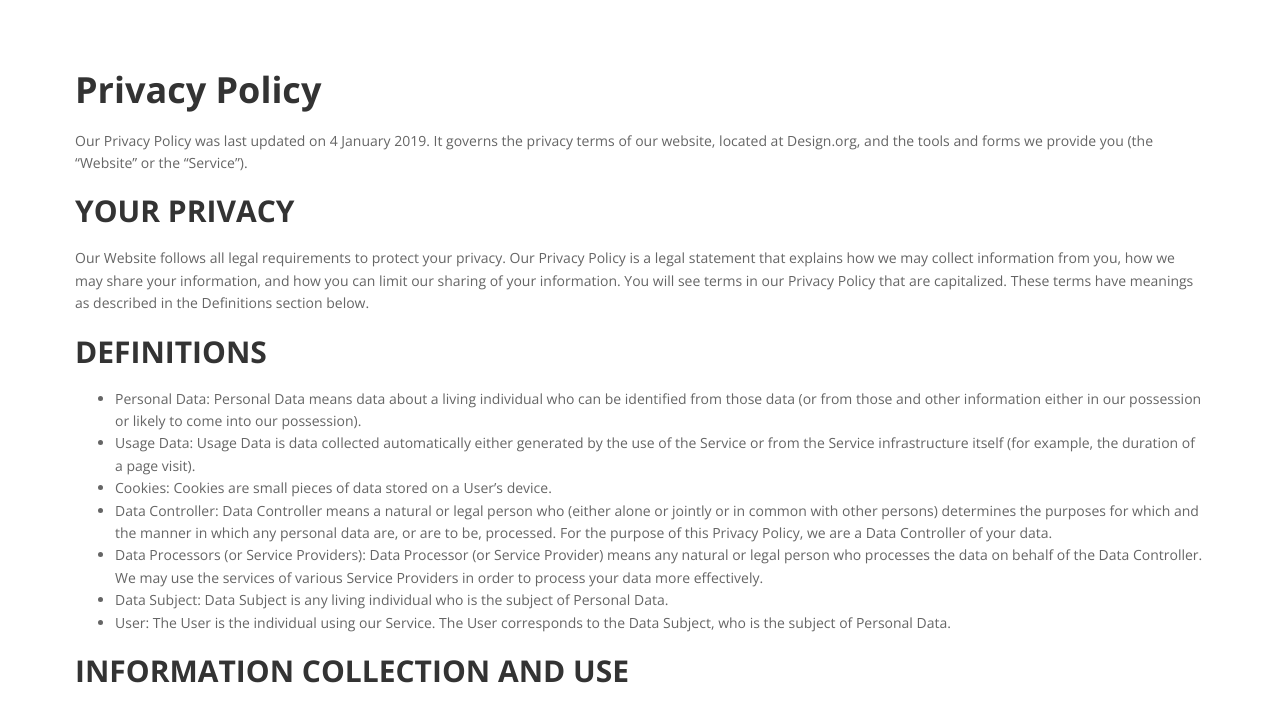
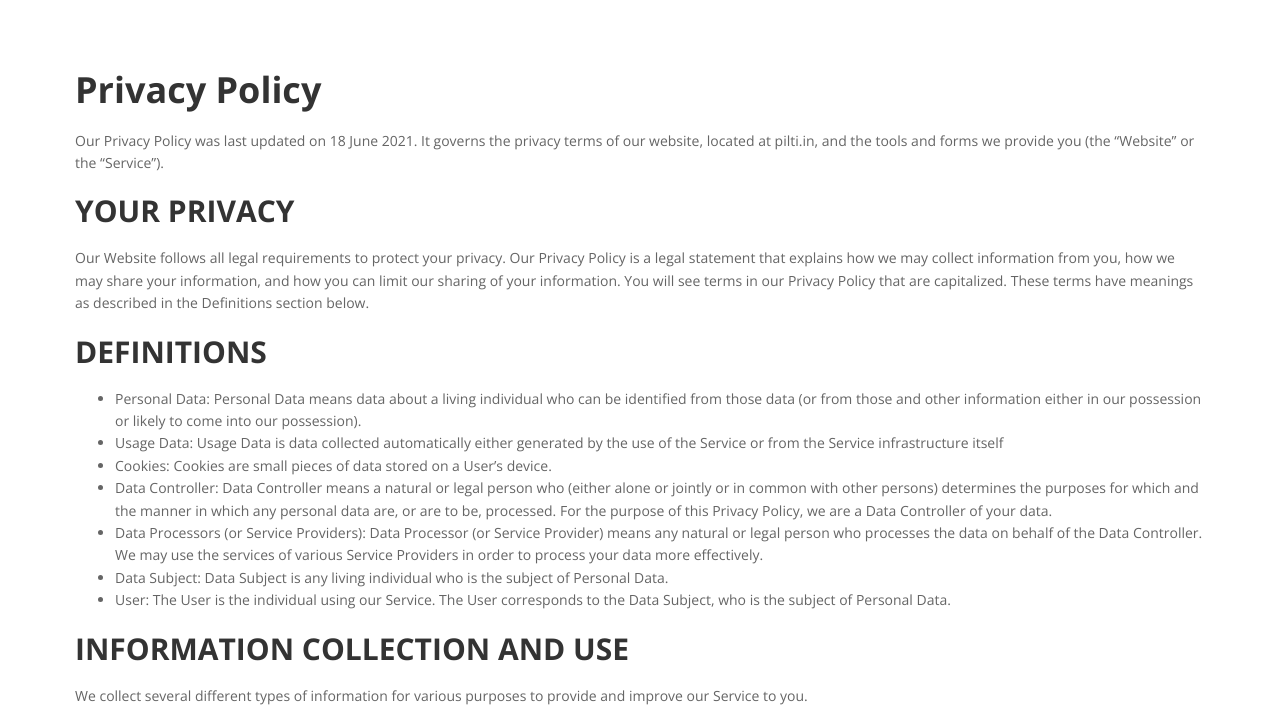
Before and after one commit to PiltiSmart/Piltiwebsite, a PHP site: page /privacy.php in a window 1280 px wide. Shown: the part 70-779 px from the top of the page. Run offline with PHP 8.4, Linux system fonts and the light colour scheme; some libraries are stand-ins or nearby versions.

Commit message:
SD-95 - Privacy and terms page

```diff
--- a/privacy.php
+++ b/privacy.php
@@ -61,8 +61,8 @@
                 <article id="post-9" class="post-9 page type-page status-publish hentry">
 
                     <div class="at-above-post-page addthis_tool" data-url="https://design.org/privacy-policy/"></div>
-                    <p>Our Privacy Policy was last updated on 4 January 2019. It governs the privacy terms of our
-                        website, located at Design.org, and the tools and forms we provide you (the “Website” or the
+                    <p>Our Privacy Policy was last updated on 18 June 2021. It governs the privacy terms of our
+                        website, located at pilti.in, and the tools and forms we provide you (the “Website” or the
                         “Service”).</p>
 
 
@@ -88,8 +88,7 @@
                             those data (or from those and other information either in our possession or likely to come
                             into our possession).</li>
                         <li>Usage Data: Usage Data is data collected automatically either generated by the use of the
-                            Service or from the Service infrastructure itself (for example, the duration of a page
-                            visit).</li>
+                            Service or from the Service infrastructure itself </li>
                         <li>Cookies: Cookies are small pieces of data stored on a User’s device.</li>
                         <li>Data Controller: Data Controller means a natural or legal person who (either alone or
                             jointly or in common with other persons) determines the purposes for which and the manner in
@@ -266,13 +265,13 @@
 
 
 
-                    <p>If you are from the European Economic Area (EEA), Design.org legal basis for collecting and using
+                    <p>If you are from the European Economic Area (EEA), pilti.in legal basis for collecting and using
                         the personal information described in this Privacy Policy depends on the Personal Data we
                         collect and the specific context in which we collect it.</p>
 
 
 
-                    <p>Design.org may process your Personal Data because:</p>
+                    <p>Pilti.in may process your Personal Data because:</p>
 
 
 
@@ -291,7 +290,7 @@
 
 
                     <p>If you are a resident of the European Economic Area (EEA), you have certain data protection
-                        rights. Design.org aims to take reasonable steps to allow you to correct, amend, delete, or
+                        rights. pilti.in aims to take reasonable steps to allow you to correct, amend, delete, or
                         limit the use of your Personal Data.</p>
 
 
@@ -316,7 +315,7 @@
                         <li>The right to data portability. You have the right to be provided with a copy of your
                             Personal Data in a structured, machine-readable and commonly used format.</li>
                         <li>The right to withdraw consent. You also have the right to withdraw your consent at any time
-                            where Design.org relied on your consent to process your personal information.</li>
+                            where pilti.in relied on your consent to process your personal information.</li>
                     </ul>
 
 
@@ -377,7 +376,7 @@
 
 
 
-                    <h3>Segment</h3>
+                    <!-- <h3>Segment</h3>
 
 
 
@@ -399,7 +398,7 @@
 
 
                     <p>For more information on the privacy practices of SendGrid, please visit the SendGrid Privacy
-                        &amp; Terms web pages: https://sendgrid.com/policies/tos/</p>
+                        &amp; Terms web pages: https://sendgrid.com/policies/tos/</p> -->
 
 
 
@@ -416,7 +415,7 @@
 
 
 
-                    <h2>PAYMENTS</h2>
+                    <!-- <h2>PAYMENTS</h2>
 
 
 
@@ -435,7 +434,7 @@
 
 
                     <p>The payment processors we work is Stripe. Their Privacy Policy can be viewed at
-                        https://stripe.com/us/privacy</p>
+                        https://stripe.com/us/privacy</p> -->
 
 
 
```
Also changed, not shown: tac.php (+4 -4 lines).
